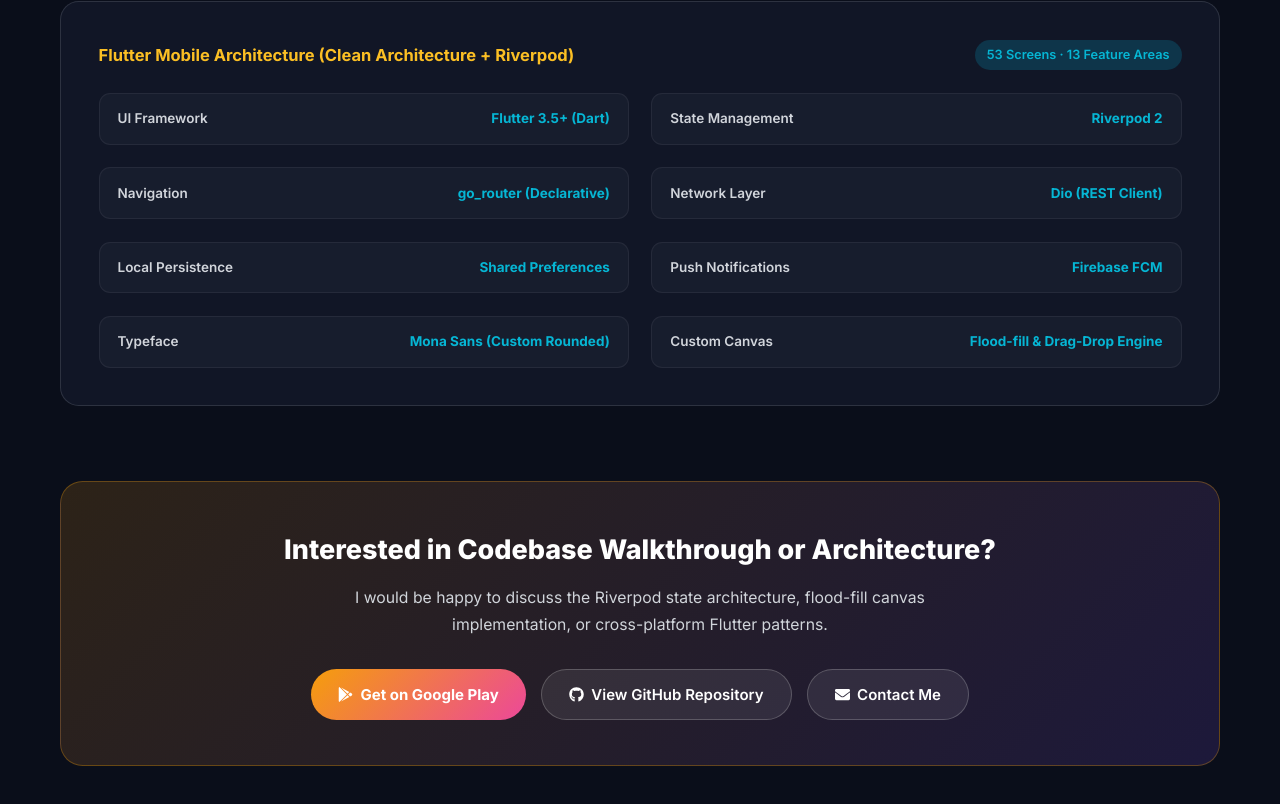
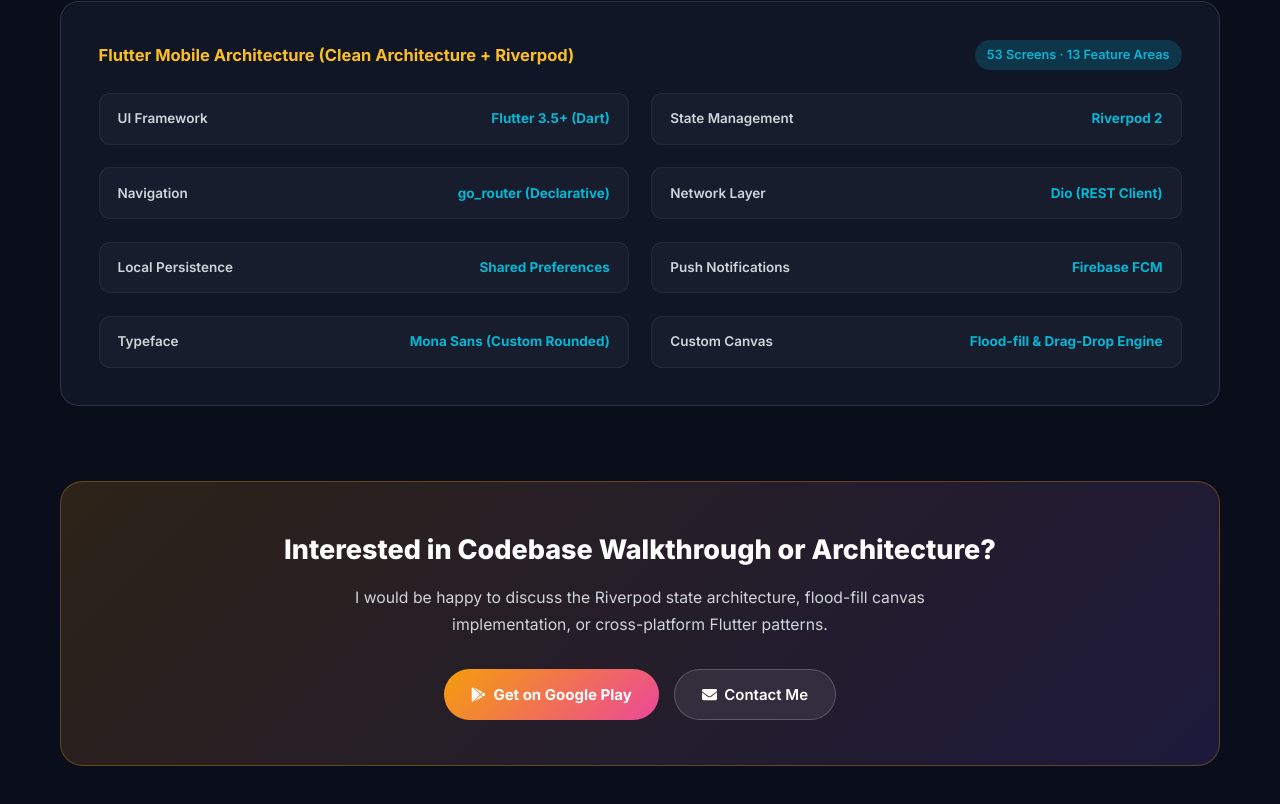
Before and after one commit to HgRakshitha/Mohit_Portfolio, a Next.js app: page /projects/gyan-jyoti in a window 1280 px wide. Shown: the part 4797-5601 px from the top of the page. Built offline with nearby package versions, Linux system fonts and the light colour scheme.

Commit message:
fix: restrict GitHub repo links strictly to personal projects (PaperSafe & MusicPlayer)

```diff
--- a/app/projects/gyan-jyoti/page.tsx
+++ b/app/projects/gyan-jyoti/page.tsx
@@ -534,15 +534,6 @@
                 <FaGooglePlay />
                 <span>Get on Google Play</span>
               </a>
-              <a
-                href="https://github.com/KumarMohit85/GyanJyoti"
-                target="_blank"
-                rel="noopener noreferrer"
-                className={styles.btnSecondary}
-              >
-                <FaGithub />
-                <span>View GitHub Repository</span>
-              </a>
               <Link href="/#contact" className={styles.btnSecondary}>
                 <FaEnvelope />
                 <span>Contact Me</span>
--- a/components/Projects.tsx
+++ b/components/Projects.tsx
@@ -12,7 +12,6 @@
     name: 'Gyan Jyoti',
     tech: 'Flutter, Dart, Riverpod, go_router, Dio, Firebase FCM',
     period: '2024',
-    githubUrl: 'https://github.com/KumarMohit85/GyanJyoti',
     playStoreUrl: 'https://play.google.com/store/apps/details?id=com.gyanjyotikids.app&pcampaignid=web_share',
     detailUrl: '/projects/gyan-jyoti',
     description: 'Gamified preschool learning app for children aged 2–5 (English, Math, Science & Art) built with Flutter & Riverpod.',
```
